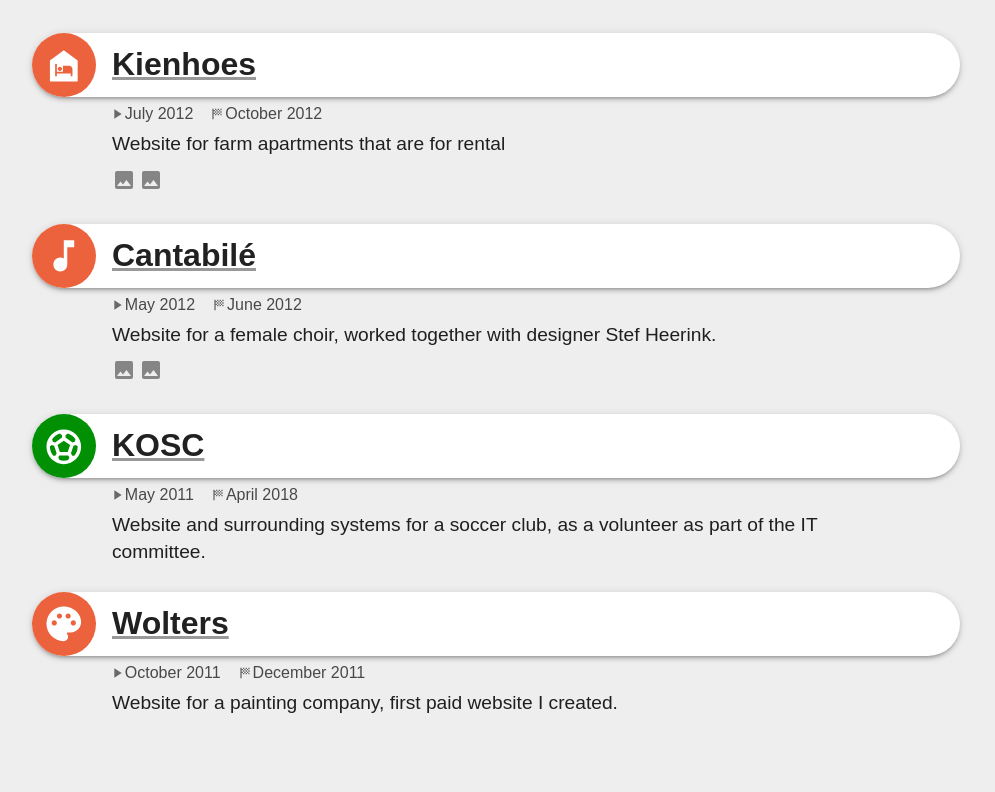
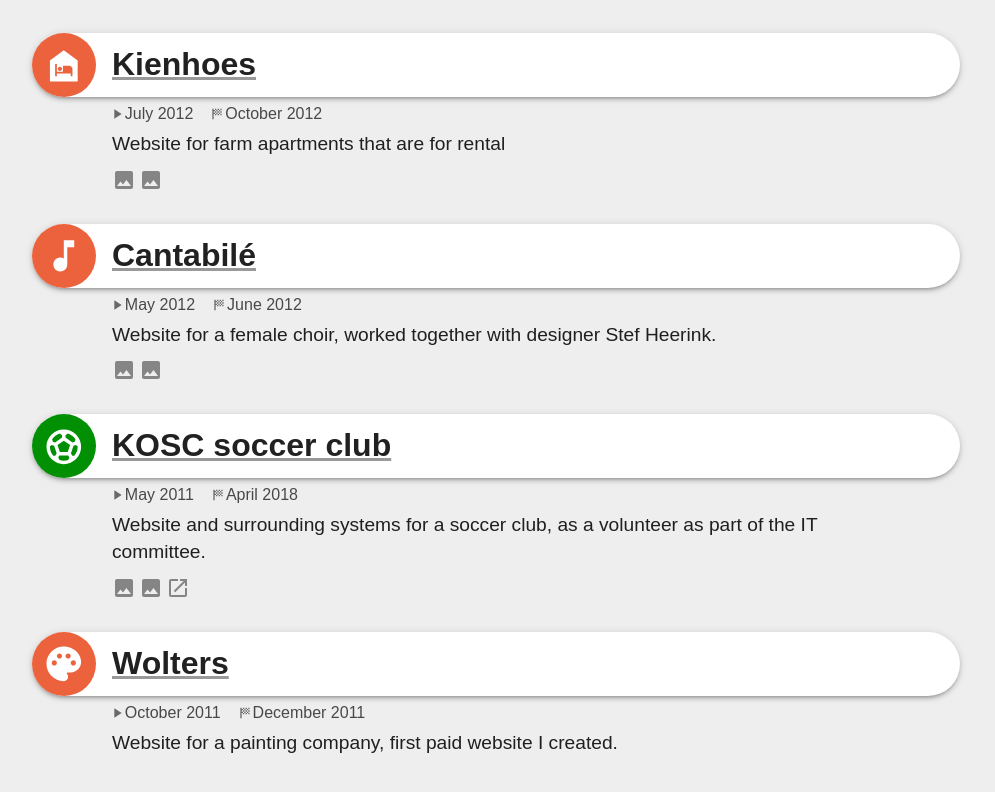
Before and after one commit to NLthijs48/NLthijs48.github.io, a React (Create React App) app: page / in a window 1280 px wide. Shown: the part 5729-6521 px from the top of the page, without its empty margins (0-995 px from the left). Built offline with nearby package versions, Linux system fonts and the light colour scheme.

Commit message:
kosc: add image details, still had those somewhere

```diff
--- a/src/activities/kosc/kosc.ts
+++ b/src/activities/kosc/kosc.ts
@@ -1,17 +1,41 @@
 import {HobbyInformation} from '../ActivityInformation';
 import SportsSoccerIcon from '@mui/icons-material/SportsSoccer';
 import ActivityType from '../ActivityType';
+import HighlightType from '../HighlightType';
+import home from './home.jpg';
+import gameResults from './upcomingGames.jpg';
 
 const kosc: HobbyInformation = {
 	activityType: ActivityType.Hobby,
-	name: 'KOSC',
+	name: 'KOSC soccer club',
 	slug: 'kosc',
 	oneliner: 'Website and surrounding systems for a soccer club, as a volunteer as part of the IT committee.',
 	from: 'May 2011', // Joined as a volunteer
 	till: 'April 2018',
 	Icon: SportsSoccerIcon,
-	// Got replaced by a newer version
-	website: 'https://kosc.nl/',
+	highlights: [
+		{
+			type: HighlightType.Image,
+			title: 'Home page',
+			image: home,
+			caption:
+				'Home page with access to all teams and important club information. The center is filled with news about the latest events. Sponsors are displayed in carousels that rotate through all fo them. Upcoming activities also have their spot.',
+		},
+		{
+			type: HighlightType.Image,
+			title: 'Upcoming games page',
+			image: gameResults,
+			caption:
+				'With development of this site an integration with data providers has been set up, so that all current standings of the teams can be shown. All upcoming games, and the results of previous games are also shown. There are overview pages for each, and individual team pages with all information for them.',
+		},
+		{
+			type: HighlightType.Link,
+			href: 'https://kosc.nl',
+			title: 'Current website of the club (not made by me)',
+			caption:
+				'After a good run of improving the online presence of the club, and proving more and more features, the Joomla based site got replaced by a WordPress based one and a more morden new design.',
+		},
+	],
 };
 
 export default kosc;
```
Also changed, not shown: src/activities/kosc/home.jpg (added), src/activities/kosc/upcomingGames.jpg (added).
